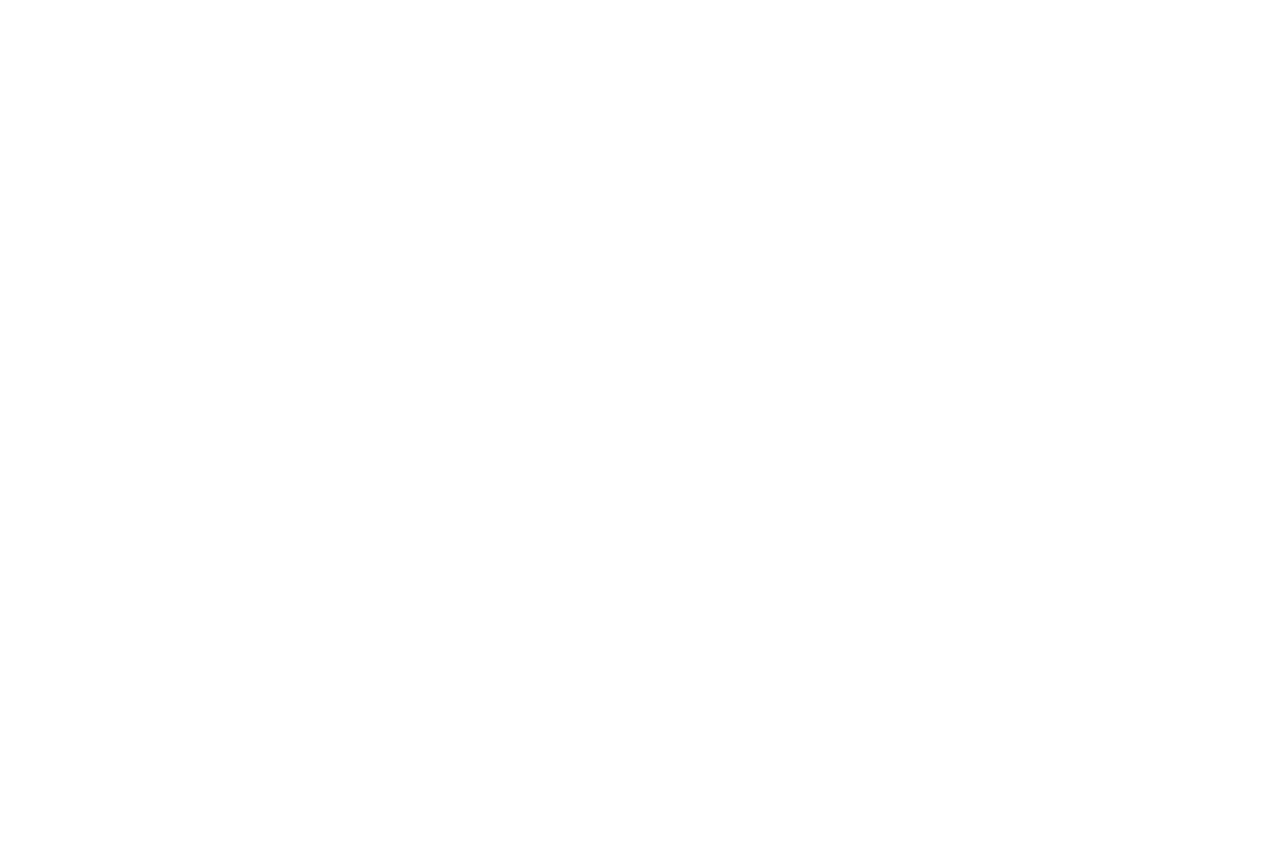
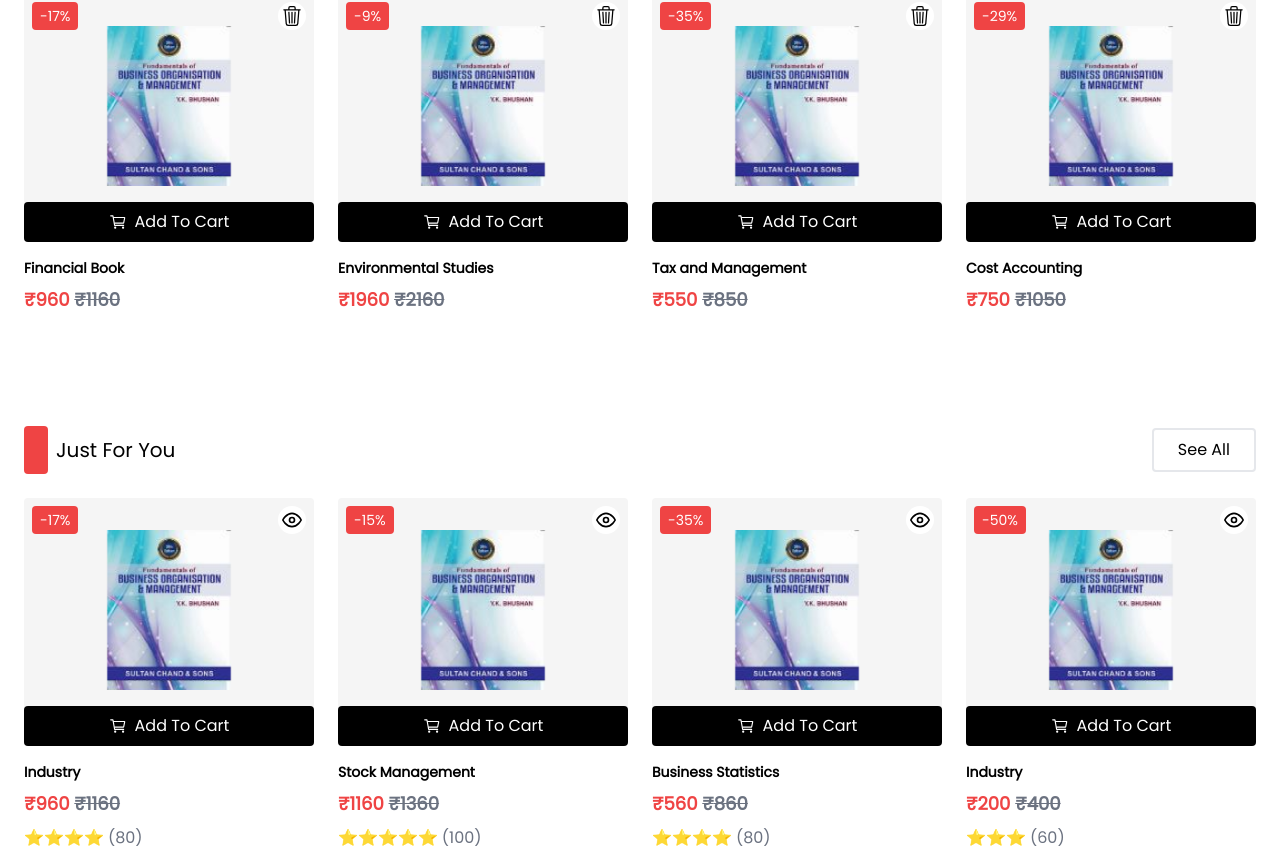
Before and after one commit to tanmay-tiwari-20/book-store-website, a React (Vite) app: page /wishlist in a window 1280 px wide. Shown: the part 316-1180 px from the top of the page. Before the commit the page ends 800 px from the top, so only its background shows below. Built offline with nearby package versions, Linux system fonts and the light colour scheme.

Commit message:
Wishlist Page Completed

```diff
--- a/src/App.jsx
+++ b/src/App.jsx
@@ -4,6 +4,7 @@ import HomePage from "./pages/HomePage"
 import ContactPage from "./pages/ContactPage"
 import AboutPage from "./pages/AboutPage"
 import WishlistPage from "./pages/WishlistPage"
+import CartPage from "./pages/CartPage"
 
 const App = () => {
   return (
@@ -14,6 +15,7 @@ const App = () => {
         <Route path="/about" element={<AboutPage />} />
         <Route path="/auth" element={<AuthPage />} />
         <Route path="/wishlist" element={<WishlistPage />} />
+        <Route path="/cart" element={<CartPage />} />
       </Routes>
     </main>
   )
--- a/src/components/BestSeller.jsx
+++ b/src/components/BestSeller.jsx
@@ -123,16 +123,16 @@ const BestSeller = () => {
             </button>
           </div>
         </div>
-        <div className="bg-black w-full lg:w-[50%] flex items-center justify-center relative overflow-hidden">
+        <div className="bg-black w-full flex items-center justify-center relative overflow-hidden">
           <img
             src="/img/backdrop.png"
-            alt=""
-            className="bg-transparent rounded-full absolute w-[80vw] lg:w-[115vh] right-10 lg:right-20"
+            alt="Backdrop Image"
+            className="bg-transparent rounded-full absolute w-[115vw] right-10 "
           />
           <img
             src="/img/tree.png"
-            alt=""
-            className="bg-transparent absolute right-24 lg:right-52 w-1/2 lg:w-auto"
+            alt="Tree"
+            className="bg-transparent absolute right-28 w-1/2 lg:w-auto"
           />
         </div>
       </div>
--- /dev/null
+++ b/src/components/CartContent.jsx
@@ -0,0 +1,15 @@
+
+const CartContent = () => {
+  return (
+    <div className="py-10">
+        {/* Breadcrumb Section */}
+        <div className="mb-8 px-8 lg:px-28">
+          <p className="text-sm sm:text-base">
+            <span className="opacity-50">Home</span> / Cart
+          </p>
+        </div>
+    </div>
+  )
+}
+
+export default CartContent
--- a/src/components/Header.jsx
+++ b/src/components/Header.jsx
@@ -40,7 +40,9 @@ const Header = () => {
             </h1>
           </>
         ) : (
-          <h1 className="font-bold text-lg sm:text-2xl font-inter">Exclusive</h1>
+          <h1 className="font-bold text-lg sm:text-2xl font-inter">
+            Exclusive
+          </h1>
         )}
       </div>
 
@@ -182,9 +184,13 @@ const Header = () => {
             <Link to="/wishlist">
               <IoIosHeartEmpty className="text-2xl lg:text-3xl" />
             </Link>
-            <IoCartOutline className="text-2xl lg:text-3xl cursor-pointer" />
+            <Link to="/cart">
+              <IoCartOutline className="text-2xl lg:text-3xl cursor-pointer" />
+            </Link>
             {!isHomePage && (
-              <FiUser className="text-2xl lg:text-3xl cursor-pointer" />
+              <Link to="/profile">
+                <FiUser className="text-2xl lg:text-3xl cursor-pointer" />
+              </Link>
             )}
           </div>
         )}
--- a/src/components/WishlistContent.jsx
+++ b/src/components/WishlistContent.jsx
@@ -1,8 +1,137 @@
+import { FiEye } from "react-icons/fi";
+import { BsTrash3 } from "react-icons/bs";
+import { IoCartOutline } from "react-icons/io5";
 
 const WishlistContent = () => {
+  // Mock data for wishlist and recommendations
+  const wishlistItems = [
+    { id: 1, title: "Financial Book", price: 960, originalPrice: 1160 },
+    { id: 2, title: "Environmental Studies", price: 1960, originalPrice: 2160 },
+    { id: 3, title: "Tax and Management", price: 550, originalPrice: 850 },
+    { id: 4, title: "Cost Accounting", price: 750, originalPrice: 1050 },
+  ];
+
+  const recommendedItems = [
+    { id: 5, title: "Industry", price: 960, originalPrice: 1160, rating: 4 },
+    {
+      id: 6,
+      title: "Stock Management",
+      price: 1160,
+      originalPrice: 1360,
+      rating: 5,
+    },
+    {
+      id: 7,
+      title: "Business Statistics",
+      price: 560,
+      originalPrice: 860,
+      rating: 4,
+    },
+    { id: 8, title: "Industry", price: 200, originalPrice: 400, rating: 3 },
+  ];
+
+  const renderBooks = (items, isWishlist = false) =>
+    items.map((item) => (
+      <div key={item.id} className="">
+        <div className="relative bg-[#f5f5f5] rounded pt-8">
+          {/* Discount Badge */}
+          {item.originalPrice && (
+            <div className="absolute top-2 left-2 bg-red-500 text-white text-sm px-2 py-1 rounded">
+              -
+              {Math.round(
+                ((item.originalPrice - item.price) / item.originalPrice) * 100
+              )}
+              %
+            </div>
+          )}
+
+          {/* Icon Section (Trash for Wishlist, Eye for Recommendations) */}
+          <div className="absolute top-2 right-2 flex flex-col gap-2 bg-[#f5f5f5]">
+            <button className="p-1 bg-white rounded-full">
+              {isWishlist ? (
+                <BsTrash3 className="text-xl" />
+              ) : (
+                <FiEye className="text-xl" />
+              )}
+            </button>
+          </div>
+
+          {/* Book Image */}
+          <img
+            src="/img/mass.png"
+            alt={item.title}
+            className="w-full h-40 object-contain mb-4 bg-[#f5f5f5]"
+          />
+
+          {/* Add to Cart */}
+          <button className="mt-4 bg-black text-white py-2 px-4 w-full rounded flex items-center justify-center gap-2">
+            <IoCartOutline className="text-lg bg-black" />
+            Add To Cart
+          </button>
+        </div>
+        <div className="flex flex-col items-start mt-4">
+          {/* Title */}
+          <div className="text-center font-semibold text-sm mb-2">
+            {item.title}
+          </div>
+
+          {/* Price */}
+          <div className="text-center text-red-500 font-bold text-lg">
+            ₹{item.price}{" "}
+            {item.originalPrice && (
+              <span className="text-gray-500 line-through">
+                ₹{item.originalPrice}
+              </span>
+            )}
+          </div>
+
+          {/* Rating (Only for Recommendations) */}
+          {!isWishlist && item.rating && (
+            <div className="flex justify-center gap-1 text-yellow-500 mt-2">
+              {"⭐".repeat(item.rating)}{" "}
+              <span className="text-gray-500">({item.rating * 20})</span>
+            </div>
+          )}
+        </div>
+      </div>
+    ));
+
   return (
-    <div>WishlistContent</div>
-  )
-}
+    <div className="p-6 max-w-screen-xl mx-auto my-20">
+      {/* Wishlist Section */}
+      <div className="mb-28">
+        <div className="flex justify-between items-center mb-6">
+          <h2 className="text-xl">Wishlist ({wishlistItems.length})</h2>
+          <button className="px-6 py-2 border-2 rounded hover:bg-gray-100">
+            Move All To Bag
+          </button>
+        </div>
+        <div className="grid grid-cols-1 sm:grid-cols-2 md:grid-cols-3 lg:grid-cols-4 gap-6">
+          {renderBooks(wishlistItems, true)}
+        </div>
+      </div>
 
-export default WishlistContent
+      {/* Recommendations Section */}
+      <div>
+        <div className="flex items-center justify-between mb-6">
+          {/* Left Section: Empty Div and Text */}
+          <div className="flex items-center">
+            <div className="w-6 h-12 bg-red-500 rounded mr-2"></div>
+            <h2 className="text-xl">Just For You</h2>
+          </div>
+
+          {/* Right Section: Button */}
+          <button className="px-6 py-2 border-2 rounded hover:bg-gray-100">
+            See All
+          </button>
+        </div>
+
+        <div className="grid grid-cols-1 sm:grid-cols-2 md:grid-cols-3 lg:grid-cols-4 gap-6">
+          {renderBooks(recommendedItems, false)}
+        </div>
+      </div>
+    </div>
+  );
+};
+
+export default WishlistContent;
--- /dev/null
+++ b/src/pages/CartPage.jsx
@@ -0,0 +1,15 @@
+import CartContent from "../components/CartContent"
+import Header from "../components/Header"
+import TopHeader from "../components/TopHeader"
+
+const CartPage = () => {
+  return (
+    <div>
+        <TopHeader />
+        <Header />
+        <CartContent />
+    </div>
+  )
+}
+
+export default CartPage
--- a/src/pages/WishlistPage.jsx
+++ b/src/pages/WishlistPage.jsx
@@ -1,6 +1,7 @@
 import Header from "../components/Header";
 import TopHeader from "../components/TopHeader";
 import WishlistContent from "../components/WishlistContent";
+import Footer from "../components/Footer";
 
 const WishlistPage = () => {
   return (
@@ -8,6 +9,7 @@ const WishlistPage = () => {
       <TopHeader />
       <Header />
       <WishlistContent />
+      <Footer />
     </div>
   );
 };
```
